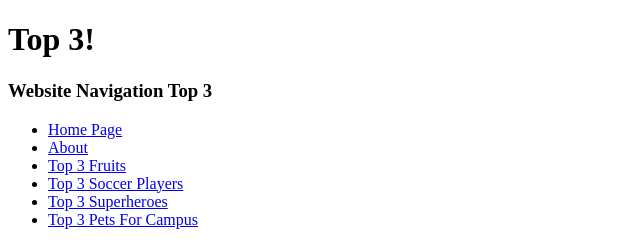
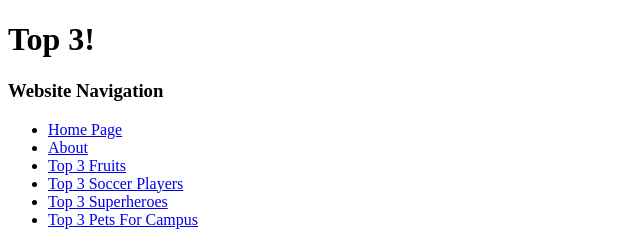
Before and after one commit to JessicaDawnWood/top_three_assignment_one, a plain HTML site: page assignment_1/index.html in a window 1280 px wide. Shown: the top 240 px of the page, 0-640 px from the left. Drawn offline with Linux system fonts and the light colour scheme.

Commit message:
Jessica edits web nav again

```diff
--- a/assignment_1/index.html
+++ b/assignment_1/index.html
@@ -11,7 +11,7 @@
 
 <body>
   <h1>Top 3!</h1>
-    <h3>Website Navigation Top 3</h3>
+    <h3>Website Navigation</h3>
     <header>
       <nav>
         <ul>
```
